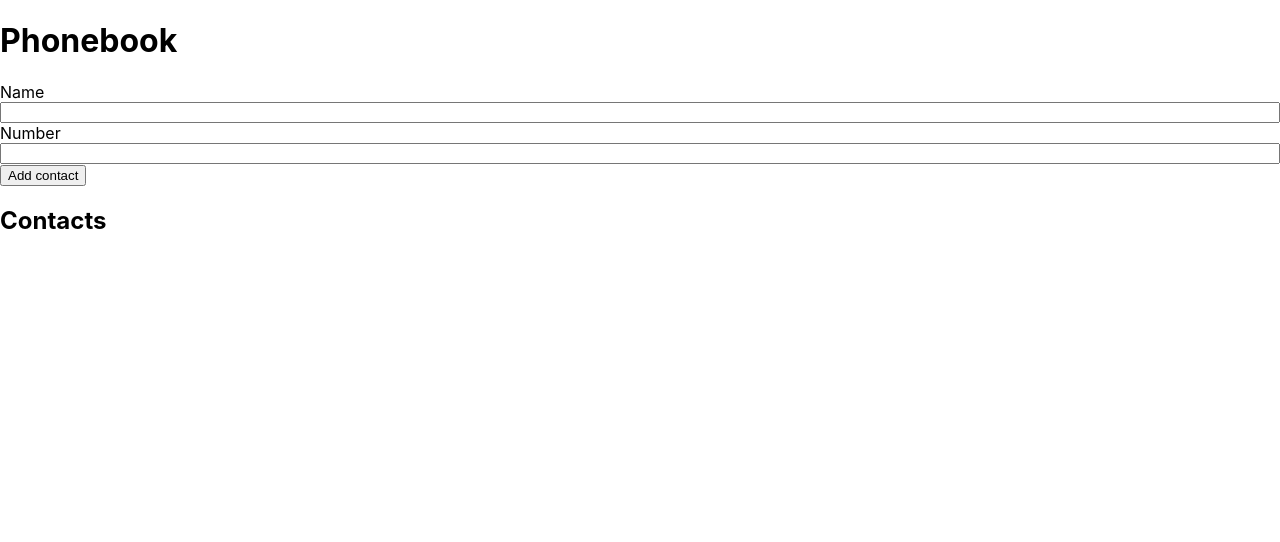
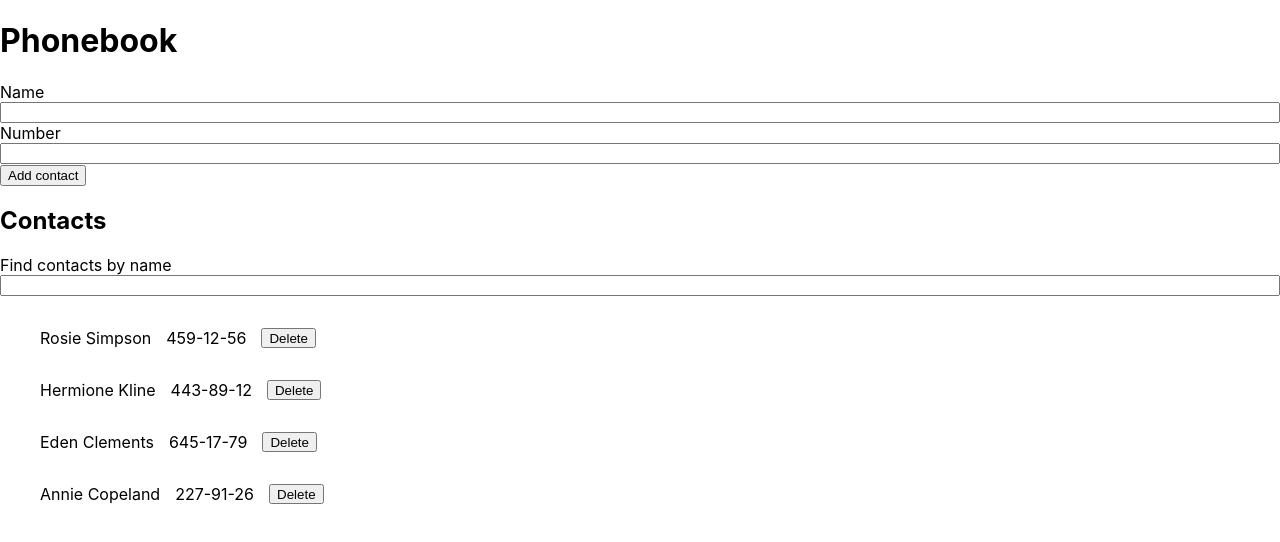
Before and after one commit to MaksymChuraiev/goit-react-hw-02-phonebook, a React (Create React App) app: page / in a window 1280 px wide. Shown: the top 542 px of the page. Built offline with nearby package versions, Linux system fonts and the light colour scheme.

Commit message:
add filter input

```diff
--- a/src/components/App.jsx
+++ b/src/components/App.jsx
@@ -1,12 +1,19 @@
 import { Component } from 'react';
 import { ContactForm } from './ContactForm/ContactForm';
 import { ContactList } from './ContactList/ContactList';
+import { ContactFilter } from './ContactFilter/ContactFilter';
+import { ContactTitle } from './ContactList/ContactList.styled';
 import { nanoid } from 'nanoid';
 
 export class App extends Component {
   state = {
-    contacts: [],
-    name: '',
+    contacts: [
+      { id: 'id-2', name: 'Rosie Simpson', number: '459-12-56' },
+      { id: 'id-3', name: 'Hermione Kline', number: '443-89-12' },
+      { id: 'id-4', name: 'Eden Clements', number: '645-17-79' },
+      { id: 'id-5', name: 'Annie Copeland', number: '227-91-26' },
+    ],
+    filter: '',
   };
 
   addContact = ({ name, number }) => {
@@ -21,11 +28,38 @@ export class App extends Component {
     }));
   };
 
+  getContactsList = () => {
+    const filterValue = this.state.filter.toLowerCase();
+    const filterContacts = this.state.contacts;
+
+    return filterContacts.filter(contact =>
+      contact.name.toLowerCase().includes(filterValue)
+    );
+  };
+
+  filterContact = e => {
+    this.setState({ filter: e.currentTarget.value });
+  };
+
+  deleteContact = id => {
+    this.setState(prevState => ({
+      contacts: prevState.contacts.filter(contact => contact.id !== id),
+    }));
+  };
+
   render() {
     return (
       <>
         <ContactForm onSubmit={this.addContact} />
-        <ContactList></ContactList>
+        <ContactTitle>Contacts</ContactTitle>
+        <ContactFilter
+          value={this.state.filter}
+          onChange={this.filterContact}
+        />
+        <ContactList
+          contacts={this.getContactsList}
+          deleteContact={this.deleteContact}
+        ></ContactList>
       </>
     );
   }
--- /dev/null
+++ b/src/components/ContactFilter/ContactFilter.jsx
@@ -0,0 +1,16 @@
+import React from 'react';
+import { ContactFilterLabel, ContactFilterInput } from './ContactFilter.styled';
+
+export const ContactFilter = ({ value, onChange }) => {
+  return (
+    <ContactFilterLabel>
+      Find contacts by name
+      <ContactFilterInput
+        type="text"
+        name="filter"
+        value={value}
+        onChange={onChange}
+      />
+    </ContactFilterLabel>
+  );
+};
--- /dev/null
+++ b/src/components/ContactFilter/ContactFilter.styled.jsx
@@ -0,0 +1,7 @@
+import styled from '@emotion/styled';
+
+export const ContactFilterLabel = styled.label`
+  display: flex;
+  flex-direction: column;
+`;
+export const ContactFilterInput = styled.input``;
--- a/src/components/ContactForm/ContactForm.jsx
+++ b/src/components/ContactForm/ContactForm.jsx
@@ -9,25 +9,30 @@ import {
   FormButton,
 } from './ContactForm.styled';
 
+const initialValues = {
+  name: '',
+  number: '',
+};
+
 export class ContactForm extends Component {
   state = {
     name: '',
     number: '',
   };
 
-  handleSubmit = (values, { resetForm }) => {
-    console.log(values);
-    // не заходит в state
-    this.setState({ values });
+  handleSubmit = ({ name, number }, { resetForm }) => {
+    this.props.onSubmit(this.state);
+    this.setState({ name, number });
+    console.log(name);
+
+    // this.setState(prevState => {
+    //   this.props.onSubmit(prevState);
+    // });
+
     resetForm();
   };
 
   render() {
-    const initialValues = {
-      name: '',
-      number: '',
-    };
-
     return (
       <>
         <FormTitle>Phonebook</FormTitle>
--- a/src/components/ContactList/ContactList.jsx
+++ b/src/components/ContactList/ContactList.jsx
@@ -1,18 +1,26 @@
-import { Component } from 'react';
+import React from 'react';
 import {
-  ContactTitle,
   ContactNameList,
-  // ContactNameItem,
-  // ContactNameText,
+  ContactNameItem,
+  ContactNameText,
+  ContactNumberText,
+  ContactListButton,
 } from './ContactList.styled';
 
-export class ContactList extends Component {
-  render() {
-    return (
-      <>
-        <ContactTitle>Contacts</ContactTitle>
-        <ContactNameList></ContactNameList>
-      </>
-    );
-  }
-}
+export const ContactList = ({ contacts, deleteContact }) => {
+  return (
+    <>
+      <ContactNameList>
+        {contacts().map(({ name, number, id }) => (
+          <ContactNameItem key={id}>
+            <ContactNameText>{name}</ContactNameText>
+            <ContactNumberText>{number}</ContactNumberText>
+            <ContactListButton onClick={() => deleteContact(id)}>
+              Delete
+            </ContactListButton>
+          </ContactNameItem>
+        ))}
+      </ContactNameList>
+    </>
+  );
+};
--- a/src/components/ContactList/ContactList.styled.jsx
+++ b/src/components/ContactList/ContactList.styled.jsx
@@ -2,5 +2,14 @@ import styled from '@emotion/styled';
 
 export const ContactTitle = styled.h2``;
 export const ContactNameList = styled.ul``;
-export const ContactNameItem = styled.li``;
+export const ContactNameItem = styled.li`
+  display: flex;
+  align-items: center;
+  gap: 15px;
+`;
 export const ContactNameText = styled.p``;
+export const ContactNumberText = styled.p``;
+export const ContactListButton = styled.button`
+  cursor: pointer;
+  height: 20px;
+`;
```
